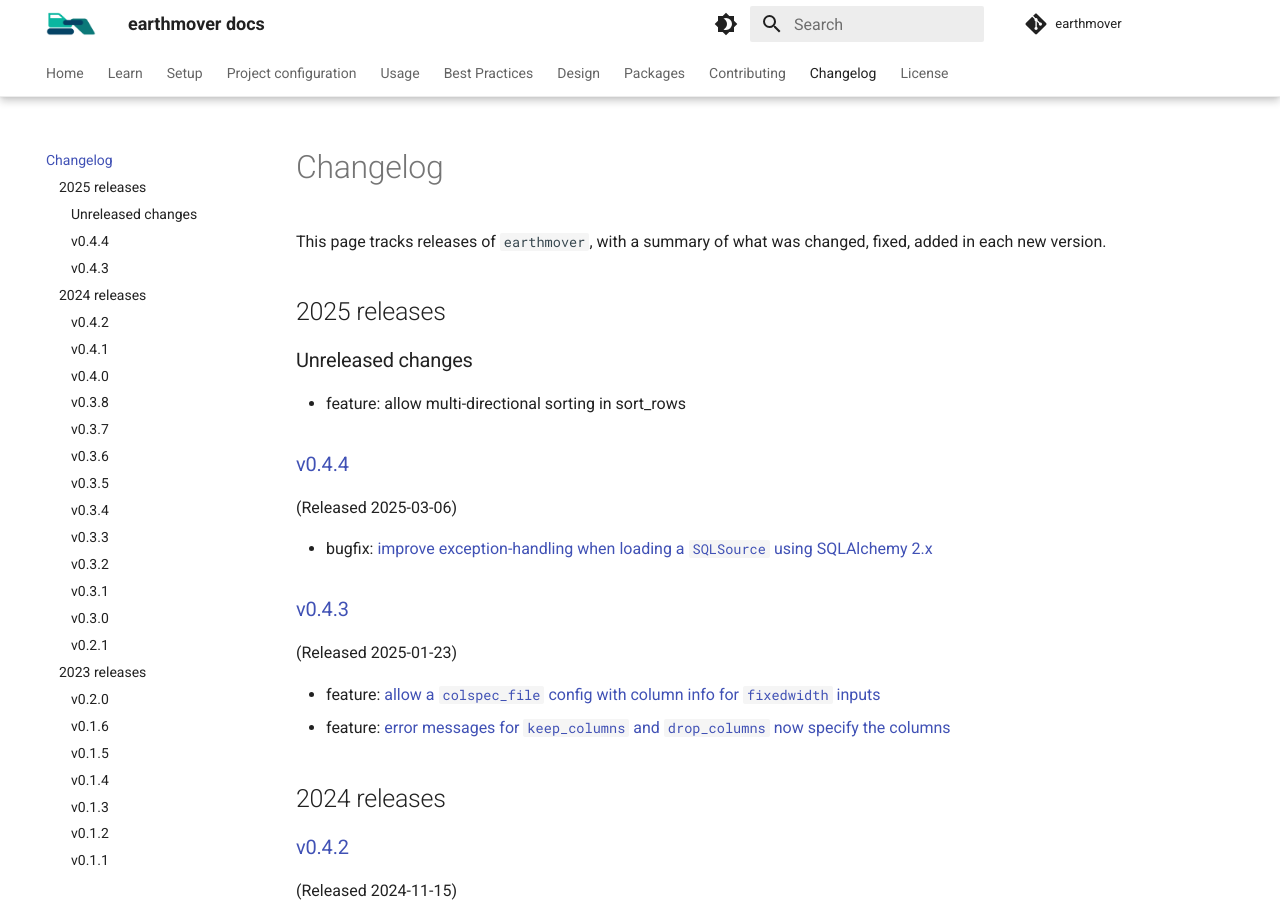
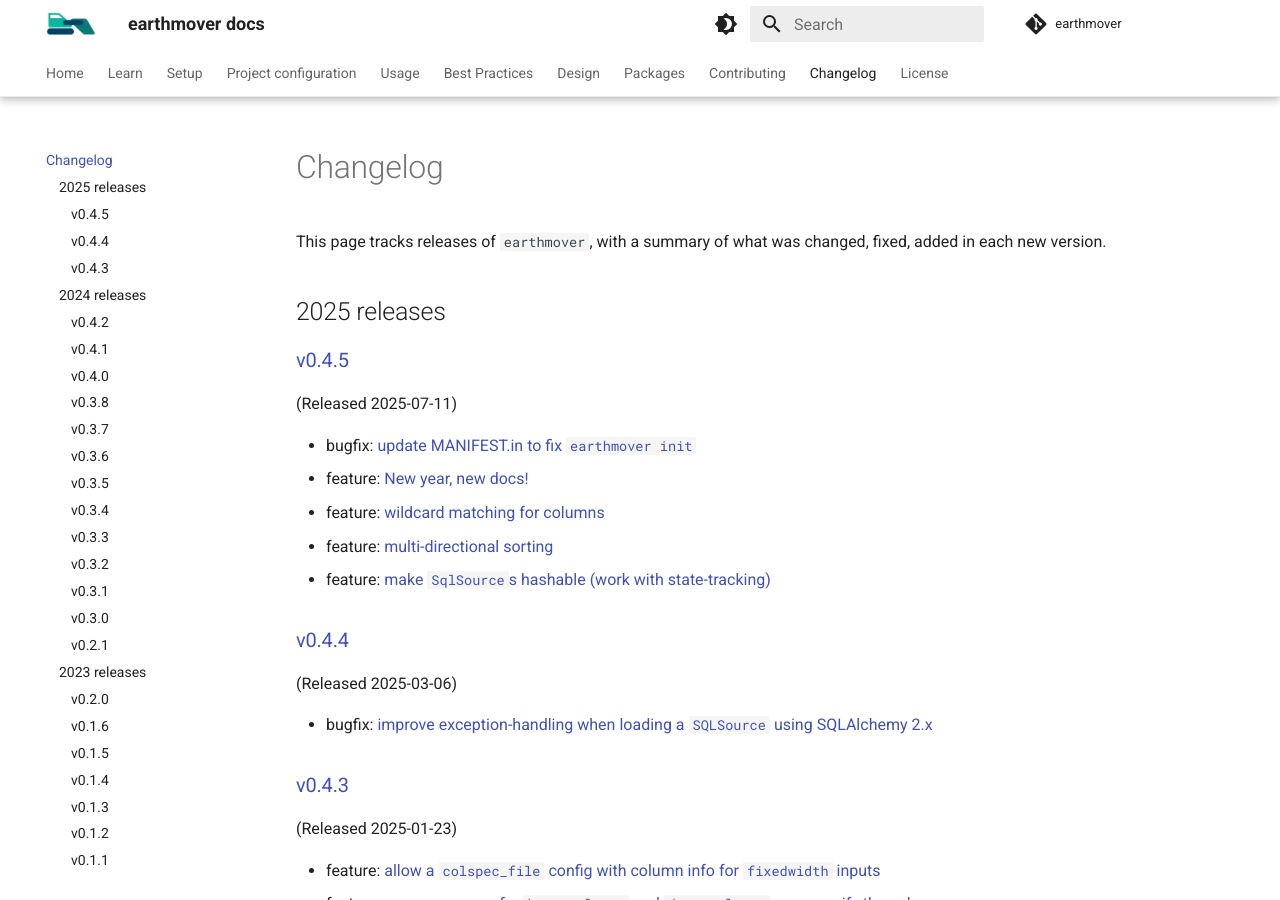
Before and after one commit to edanalytics/earthmover, an MkDocs documentation site: the page built from docs/changelog.md, in a window 1280 px wide and 900 px high. Built offline with MkDocs 1.6.1 and Material for MkDocs 9.7.7, drawn with Linux system fonts in a browser that asks for light colours; emoji names are drawn with the system emoji font; comment, search, counter and statistics services are not loaded.

Commit message:
prep for 0.4.5 release

```diff
--- a/docs/changelog.md
+++ b/docs/changelog.md
@@ -1,8 +1,16 @@
 This page tracks releases of `earthmover`, with a summary of what was changed, fixed, added in each new version.
 
 ## 2025 releases
-### Unreleased changes
-* feature: allow multi-directional sorting in sort_rows
+
+### [v0.4.5](https://github.com/edanalytics/earthmover/releases/tag/v0.4.5)
+(Released 2025-07-11)
+
+* bugfix: [update MANIFEST.in to fix `earthmover init`](https://github.com/edanalytics/earthmover/pull/161)
+* feature: [New year, new docs!](https://github.com/edanalytics/earthmover/pull/148)
+* feature: [wildcard matching for columns](https://github.com/edanalytics/earthmover/pull/156)
+* feature: [multi-directional sorting](https://github.com/edanalytics/earthmover/pull/159)
+* feature: [make `SqlSource`s hashable (work with state-tracking)](https://github.com/edanalytics/earthmover/pull/162)
+
 
 ### [v0.4.4](https://github.com/edanalytics/earthmover/releases/tag/v0.4.4)
 (Released 2025-03-06)
--- a/earthmover/VERSION.txt
+++ b/earthmover/VERSION.txt
@@ -1 +1 @@
-0.4.4
+0.4.5
```
